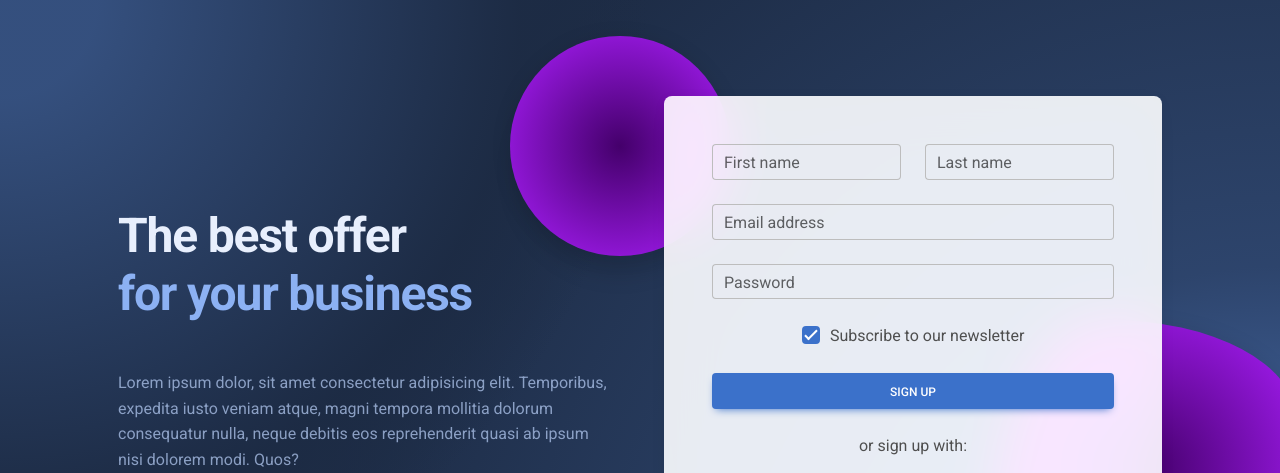
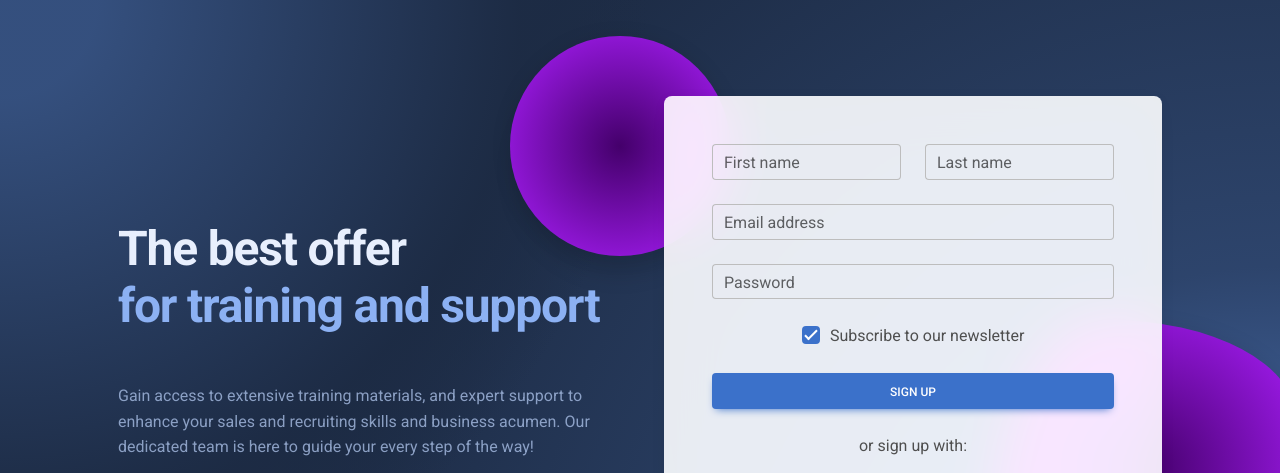
Before and after one commit to JocelynVelarde/fileResources, a website: page index.html in a window 1280 px wide. Shown: the top 473 px of the page. Drawn offline with Linux system fonts and the light colour scheme.

Commit message:
added title description

```diff
--- a/index.html
+++ b/index.html
@@ -70,13 +70,12 @@
         <div class="col-lg-6 mb-5 mb-lg-0" style="z-index: 10">
           <h1 class="my-5 display-5 fw-bold ls-tight" style="color: hsl(218, 81%, 95%)">
             The best offer <br />
-            <span style="color: hsl(218, 81%, 75%)">for your business</span>
+            <span style="color: hsl(218, 81%, 75%)">for training and support</span>
           </h1>
           <p class="mb-4 opacity-70" style="color: hsl(218, 81%, 85%)">
-            Lorem ipsum dolor, sit amet consectetur adipisicing elit.
-            Temporibus, expedita iusto veniam atque, magni tempora mollitia
-            dolorum consequatur nulla, neque debitis eos reprehenderit quasi
-            ab ipsum nisi dolorem modi. Quos?
+            Gain access to extensive training materials, and expert support to enhance
+            your sales and recruiting skills and business acumen. Our dedicated team is
+            here to guide your every step of the way!
           </p>
         </div>
 
```
